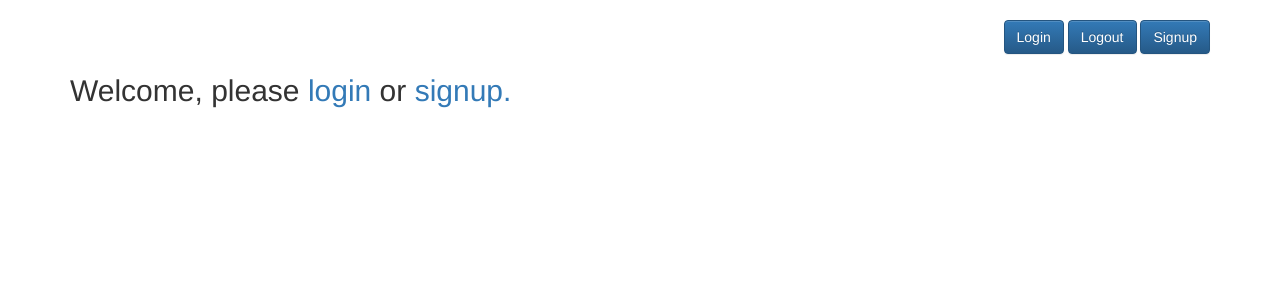
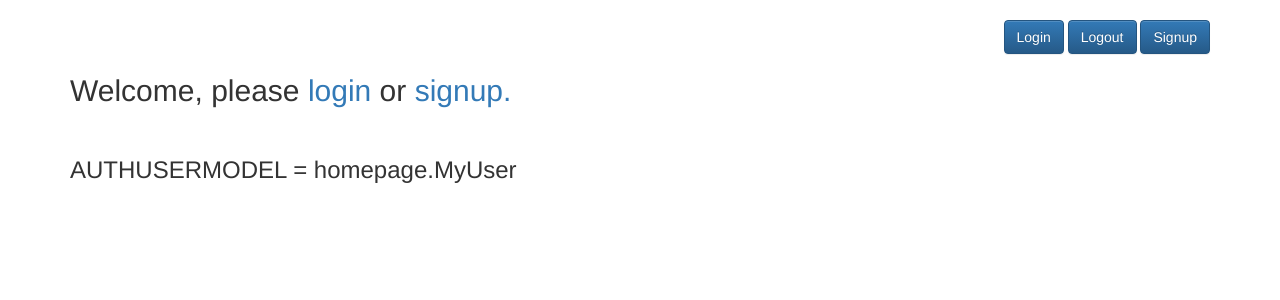
Before and after one commit to Mike-Boring/custom_users, a Django app: page / in a window 1280 px wide. Shown: the top 300 px of the page. Run offline with Django 3.2, Linux system fonts and the light colour scheme; some libraries are stand-ins or nearby versions.

Commit message:
Displaying AUTHUSERMODEL on homepage

```diff
--- a/homepage/forms.py
+++ b/homepage/forms.py
@@ -11,4 +11,4 @@ class SignupForm(forms.Form):
     password = forms.CharField(widget=forms.PasswordInput)
     firstname = forms.CharField(max_length=240)
     age = forms.IntegerField()
-    bio = forms.CharField(widget=forms.Textarea)
+    homepage = forms.URLField()
--- a/homepage/models.py
+++ b/homepage/models.py
@@ -7,5 +7,5 @@ from django.db import models
 
 class MyUser(AbstractUser):
     age = models.IntegerField(blank=True, null=True)
-    bio = models.TextField(blank=True, null=True)
-    REQUIRED_FIELDS = ['first_name', 'age', 'bio']
+    homepage = models.URLField(blank=True, null=True)
+    REQUIRED_FIELDS = ['first_name', 'age', 'homepage']
--- a/homepage/views.py
+++ b/homepage/views.py
@@ -5,12 +5,14 @@ from django.contrib.auth import login, logout, authenticate
 from homepage.models import MyUser
 from homepage.forms import LoginForm, SignupForm
 
+from custom_user.settings import AUTH_USER_MODEL
+
 # Create your views here.
 
 
 # @login_required
 def index(request):
-    return render(request, "index.html")
+    return render(request, "index.html", {"authusermodel": AUTH_USER_MODEL})
 
 
 def login_view(request):
@@ -33,7 +35,7 @@ def signup_view(request):
         if form.is_valid():
             data = form.cleaned_data
             new_user = MyUser.objects.create_user(
-                username=data.get("username"), password=data.get("password"), age=data.get("age"), bio=data.get("bio"), first_name=data.get("firstname"))
+                username=data.get("username"), password=data.get("password"), age=data.get("age"), homepage=data.get("homepage"), first_name=data.get("firstname"))
             login(request, new_user)
             return HttpResponseRedirect(reverse("homepage"))
 
--- a/templates/index.html
+++ b/templates/index.html
@@ -11,4 +11,5 @@
 <h2>Welcome, please <a href="/login/">login</a> or <a href="/signup/">signup.</a></h2>
 {% endif %}
 <br>
+<h3>AUTHUSERMODEL = {{ authusermodel }}</h3>
 {% endblock %}
```
Also changed, not shown: db.sqlite3, homepage/migrations/0001_initial.py, homepage/migrations/0002_auto_20200825_0233.py (deleted).
